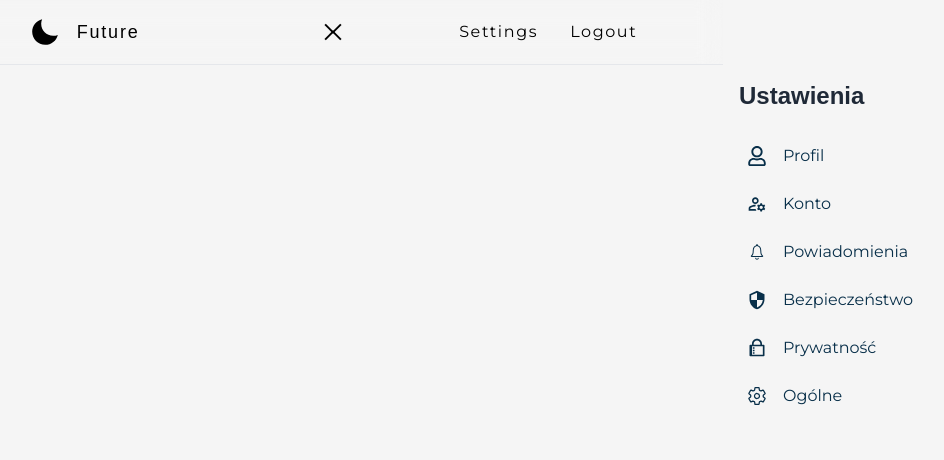
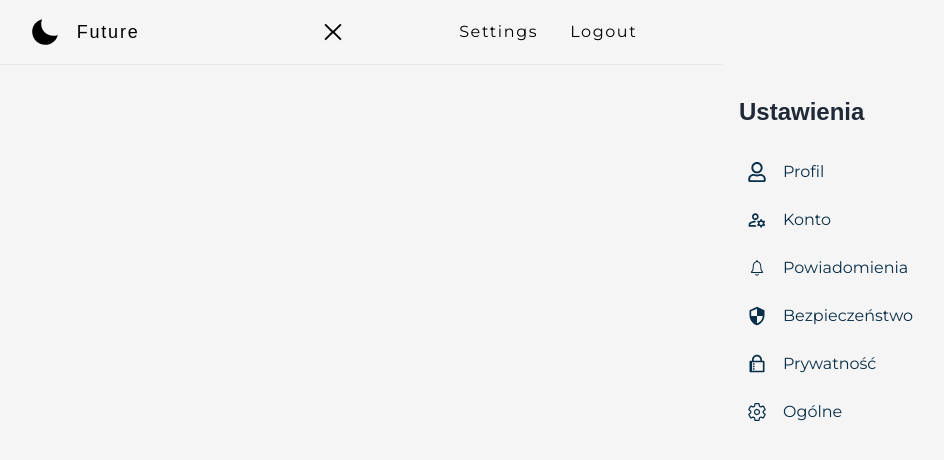
Before and after one commit to pawelek7k/future, a Next.js app: page /settings in a window 1280 px wide. Shown: the top 460 px of the page, without its empty margins (307-1251 px from the left). Built offline with nearby package versions, Linux system fonts and the light colour scheme; no server answers; sample sign-in values are in the browser's storage; a web font is replaced by a local one.

Commit message:
Update Sidebar.tsx

```diff
--- a/components/settings/Sidebar.tsx
+++ b/components/settings/Sidebar.tsx
@@ -16,7 +16,7 @@ export const Sidebar = () => {
       </div>
 
       <div
-        className={`fixed top-0 right-0 h-full bg-neutral-100 text-sky-950 p-4 pt-20 z-40 transition-transform duration-300 ease-in-out ${
+        className={`fixed top-0 right-0 h-full bg-neutral-100 text-sky-950 p-4 pt-24 z-40 transition-transform duration-300 ease-in-out ${
           isOpen ? "translate-x-0" : "translate-x-full"
         }`}
         style={{ width: "250px" }}
```
